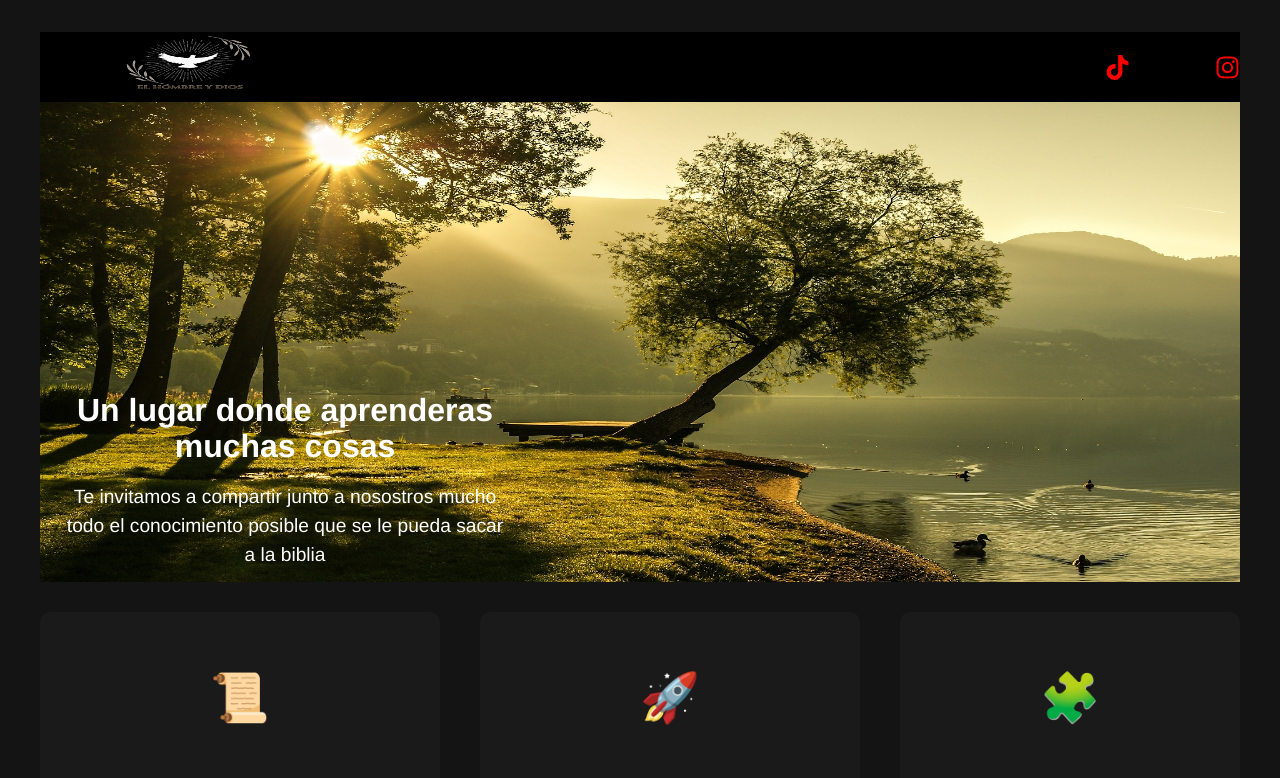
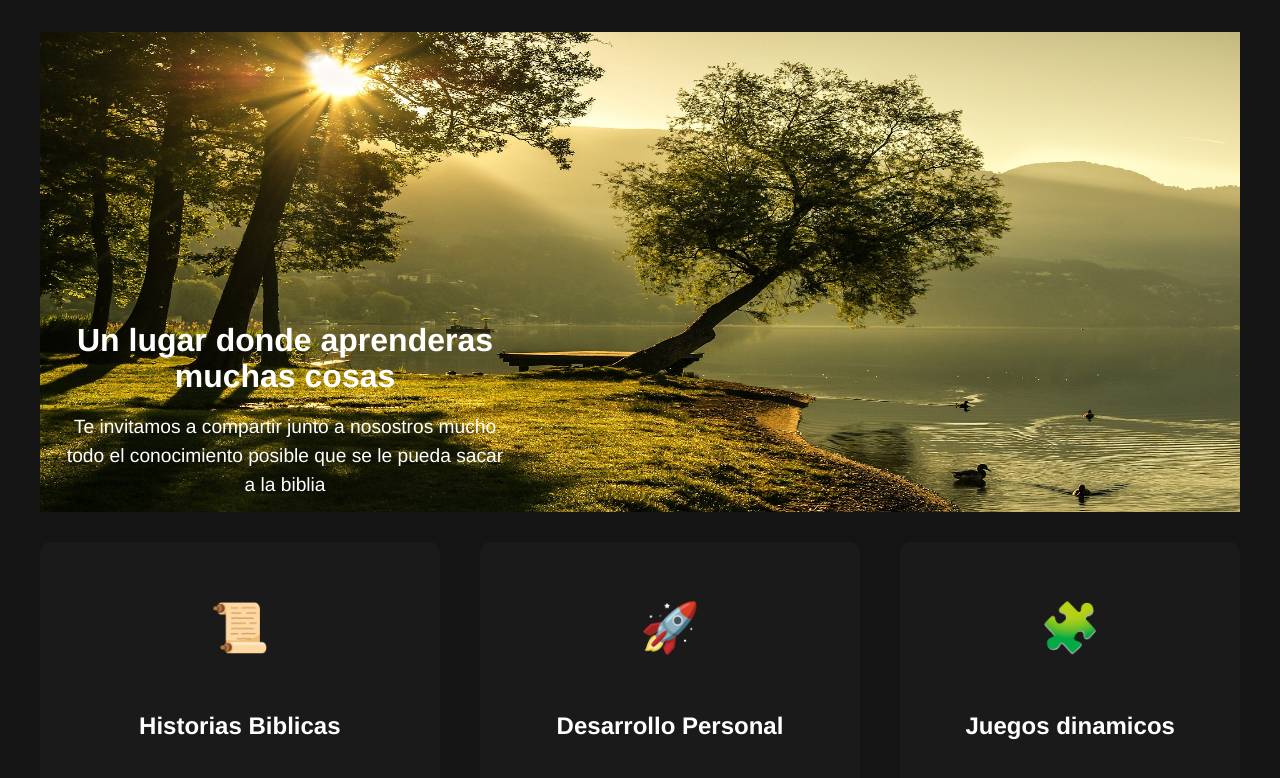
Before and after one commit to WilAndy-academiaMW/Pagina, a React (Vite) app: page / in a window 1280 px wide. Shown: the top 778 px of the page. Built offline with nearby package versions, Linux system fonts and the light colour scheme.

Commit message:
Descripción de los cambios

```diff
--- a/src/index/Inicio.jsx
+++ b/src/index/Inicio.jsx
@@ -1,6 +1,5 @@
 import React from 'react'
-import { Nav } from '../assets/Nav'
-import Logo from '../img/Nav/perfil.png'
+
 import { Articulos, Enseñanza, Footer, Header,Mente,Seccion,Aticle } from './indices'
 import { Encabezado } from '../El saber/elSaber'
 import HeaderIMG from '../img/elsaber/Encabezado.jpg'
@@ -9,11 +8,7 @@ import HeaderIMG from '../img/elsaber/Encabezado.jpg'
 export const Inicio = () => {
   return (
     <>
-       <Nav
-       Logo={Logo}
-       Stilo={'red'}
-       Stilo2={'red'}
-       />
+
        <Encabezado
        ImgH={HeaderIMG}
        TituloH={'Un lugar donde aprenderas muchas cosas'}
```
Also changed, not shown: src/App.jsx (+2 -9 lines).
